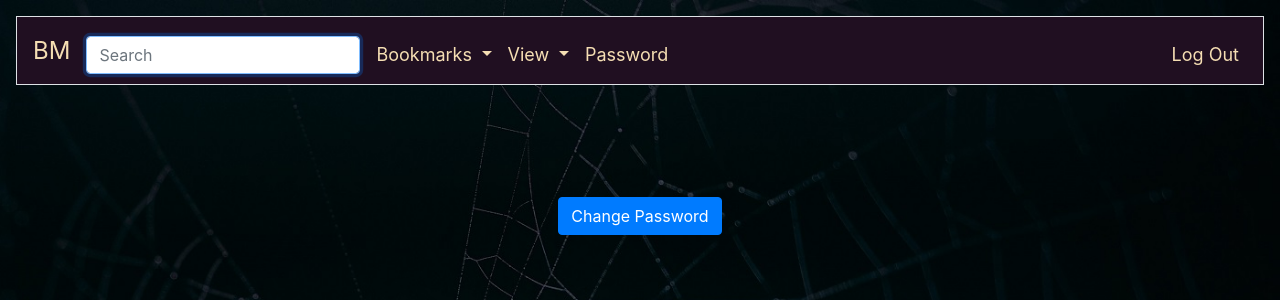
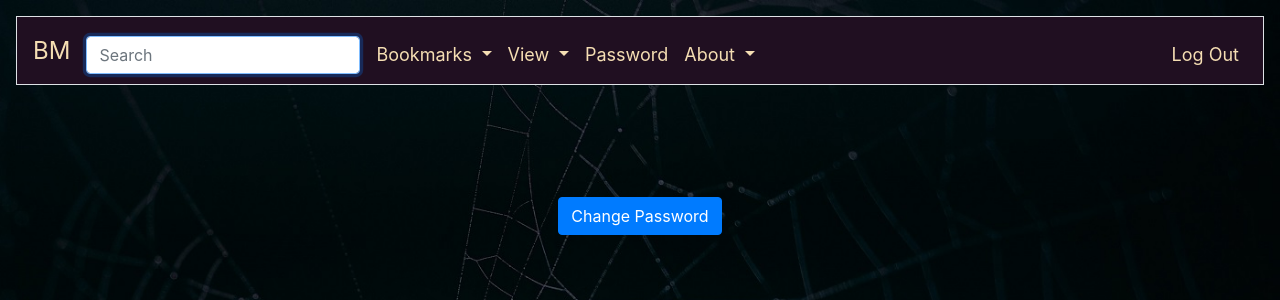
Before and after one commit to alfiomartini/cs50Final, a Flask app: page /change in a window 1280 px wide. Shown: the top 300 px of the page. Run offline with Flask 2, Linux system fonts and the light colour scheme; a user stored in the database is signed in; some libraries are stand-ins or nearby versions.

Commit message:
Added an 'About' item to the navbar

```diff
--- a/templates/layout.html
+++ b/templates/layout.html
@@ -97,6 +97,7 @@
                                             Grid/List
                                         </span>
                                         </div>
+                                   </a>
                                 {% endif %}
                                 {% if session.list_view %}
                                     <a href="{{url_for('view_mode')}}" class="dropdown-item text-white">
@@ -143,6 +144,25 @@
                             data-toggle='tooltip' title="Change Password"
                             data-placement='bottom'>Password</a>
                         </li>
+                        <li class = "nav-item dropdown">
+                            <a  class="nav-link dropdown-toggle"  href="#"
+                                id="navbardrop" data-toggle="dropdown">
+                                <span data-toggle='tooltip' title="Bookmark Actions" data-placement='bottom'>
+                                    About
+                                </span></a>
+                            </a>
+                            <div class="dropdown-menu">
+                                <a class="dropdown-item text-white">
+                                    Bookmark Manager
+                                </a>
+                                <a class="dropdown-item text-white">
+                                    Flask App
+                                </a>
+                                <a class="dropdown-item text-white">
+                                    August, 2020
+                                </a>
+                            </div>
+                        </li>
                     </ul>
                     <ul class="navbar-nav ml-auto mt-2">
                         <li class="nav-item"><a class="nav-link" href="{{url_for('auth_bp.logout')}}">Log Out</a></li>
```
Also changed, not shown: static/preview/www.linkpreview.net_images_preview.png (added). Lines whose indentation alone changed are shown as unchanged.
